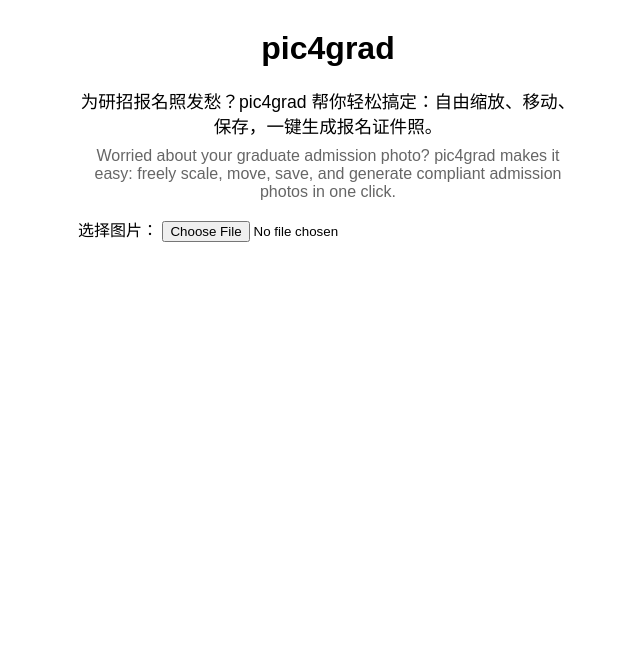
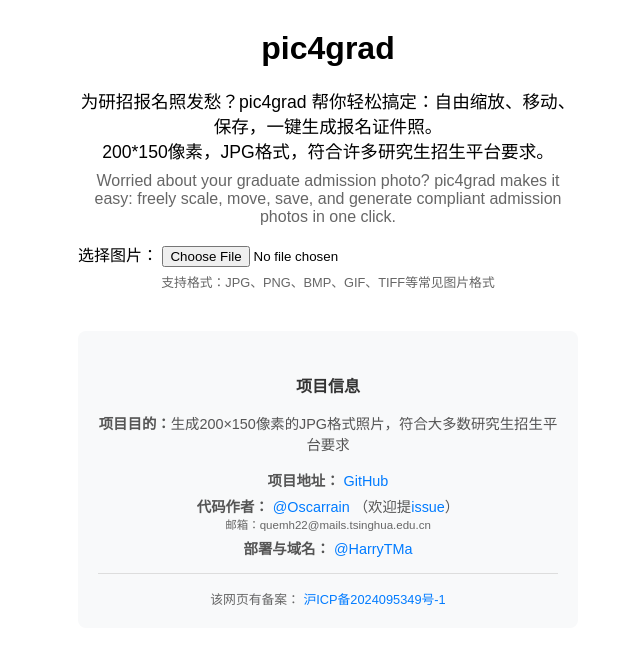
Before and after one commit to Oscarrain/pic4grad, a Flask app: page / in a window 1280 px wide. Shown: the top 645 px of the page, without its empty margins (312-952 px from the left). Run offline with Flask 2, Linux system fonts and the light colour scheme.

Commit message:
支持更多格式、信息完善

```diff
--- a/app.py
+++ b/app.py
@@ -18,8 +18,18 @@
     except Exception:
         return 1.0
 
-def get_temp_filename(suffix='.jpg'):
-    return next(tempfile._get_candidate_names()) + suffix
+def get_temp_filename(original_extension='.jpg'):
+    """根据原始文件扩展名生成临时文件名"""
+    # 确保扩展名以.开头
+    if not original_extension.startswith('.'):
+        original_extension = '.' + original_extension
+    return next(tempfile._get_candidate_names()) + original_extension
+
+def get_file_extension(filename):
+    """获取文件扩展名"""
+    if filename:
+        return os.path.splitext(filename)[1].lower()
+    return '.jpg'
 
 def get_image_size(orig_path):
     with Image.open(orig_path) as img:
@@ -49,7 +59,9 @@
             # 新上传图片，保存原图，重置参数
             scale = 1.0
             original_filename = file.filename
-            orig_filename = get_temp_filename('.orig.jpg')
+            # 根据原始文件扩展名保存
+            file_extension = get_file_extension(original_filename)
+            orig_filename = get_temp_filename(file_extension)
             orig_path = os.path.join(tempfile.gettempdir(), orig_filename)
             file.save(orig_path)
             w, h = get_image_size(orig_path)
--- a/templates/index.html
+++ b/templates/index.html
@@ -15,14 +15,15 @@
 <body>
 <div class="container">
   <h1 style="text-align:center;">pic4grad</h1>
-  <p style="text-align:center; font-size:1.1em; margin-bottom:0.5em;">为研招报名照发愁？pic4grad 帮你轻松搞定：自由缩放、移动、保存，一键生成报名证件照。</p>
+  <p style="text-align:center; font-size:1.1em; margin-bottom:0.5em;">为研招报名照发愁？pic4grad 帮你轻松搞定：自由缩放、移动、保存，一键生成报名证件照。<br>200*150像素，JPG格式，符合许多研究生招生平台要求。</p>
   <p style="text-align:center; color:#666; margin-top:0;">Worried about your graduate admission photo? pic4grad makes it easy: freely scale, move, save, and generate compliant admission photos in one click.</p>
   <form id="uploadForm" method=post enctype=multipart/form-data>
     <label for="fileInput">选择图片：</label>
-    <input type=file id="fileInput" name=file required onchange="this.form.submit()" title="选择图片">
+    <input type=file id="fileInput" name=file required onchange="this.form.submit()" title="选择图片" accept="image/*">
     <input type=hidden name=center_x value="{{ center_x }}">
     <input type=hidden name=top_y value="{{ top_y }}">
   </form>
+  <p style="text-align:center; color:#666; font-size:0.8em; margin:5px 0;">支持格式：JPG、PNG、BMP、GIF、TIFF等常见图片格式</p>
   {% if image_url %}
     <h3>处理结果预览：</h3>
     <img src="{{ image_url }}" alt="处理后图片预览" style="border:1px solid #888; width:150px; height:200px;">
@@ -159,6 +160,42 @@
     </form>
     <p><a href="{{ download_url }}">点击下载图片</a></p>
   {% endif %}
+
+  <!-- 项目信息区域 -->
+  <div style="margin-top: 40px; padding: 20px; background-color: #f8f9fa; border-radius: 8px; text-align: center;">
+    <h4 style="margin-bottom: 15px; color: #333;">项目信息</h4>
+
+    <div style="margin-bottom: 15px;">
+      <p style="margin: 5px 0; color: #555; font-size: 0.9em;">
+        <strong>项目目的：</strong>生成200×150像素的JPG格式照片，符合大多数研究生招生平台要求
+      </p>
+    </div>
+
+    <div style="margin-bottom: 15px;">
+      <p style="margin: 5px 0; color: #555; font-size: 0.9em;">
+        <strong>项目地址：</strong>
+        <a href="https://github.com/Oscarrain/pic4grad" target="_blank" style="color: #007bff; text-decoration: none;">GitHub</a>
+      </p>
+      <p style="margin: 5px 0; color: #555; font-size: 0.9em;">
+        <strong>代码作者：</strong>
+        <a href="https://github.com/Oscarrain" target="_blank" style="color: #007bff; text-decoration: none;">@Oscarrain</a>
+        （欢迎提<a href="https://github.com/Oscarrain/pic4grad/issues" target="_blank" style="color: #007bff; text-decoration: none;">issue</a>）
+        <br>
+        <span style="font-size: 0.8em; color: #666;">邮箱：quemh22@mails.tsinghua.edu.cn</span>
+      </p>
+      <p style="margin: 5px 0; color: #555; font-size: 0.9em;">
+        <strong>部署与域名：</strong>
+        <a href="https://github.com/HarryTMa" target="_blank" style="color: #007bff; text-decoration: none;">@HarryTMa</a>
+      </p>
+    </div>
+
+    <div style="margin-top: 15px; padding-top: 15px; border-top: 1px solid #ddd;">
+      <p style="margin: 0; color: #666; font-size: 0.8em;">
+        该网页有备案：
+        <a href=" " target="_blank" style="color: #007bff; text-decoration: none;">沪ICP备2024095349号-1</a>
+      </p>
+    </div>
+  </div>
 </div>
 <script>
 // 保留文件名直到删除或上传新图片
```
Also changed, not shown: resize_crop_jpg.py (+12 -0 lines).
